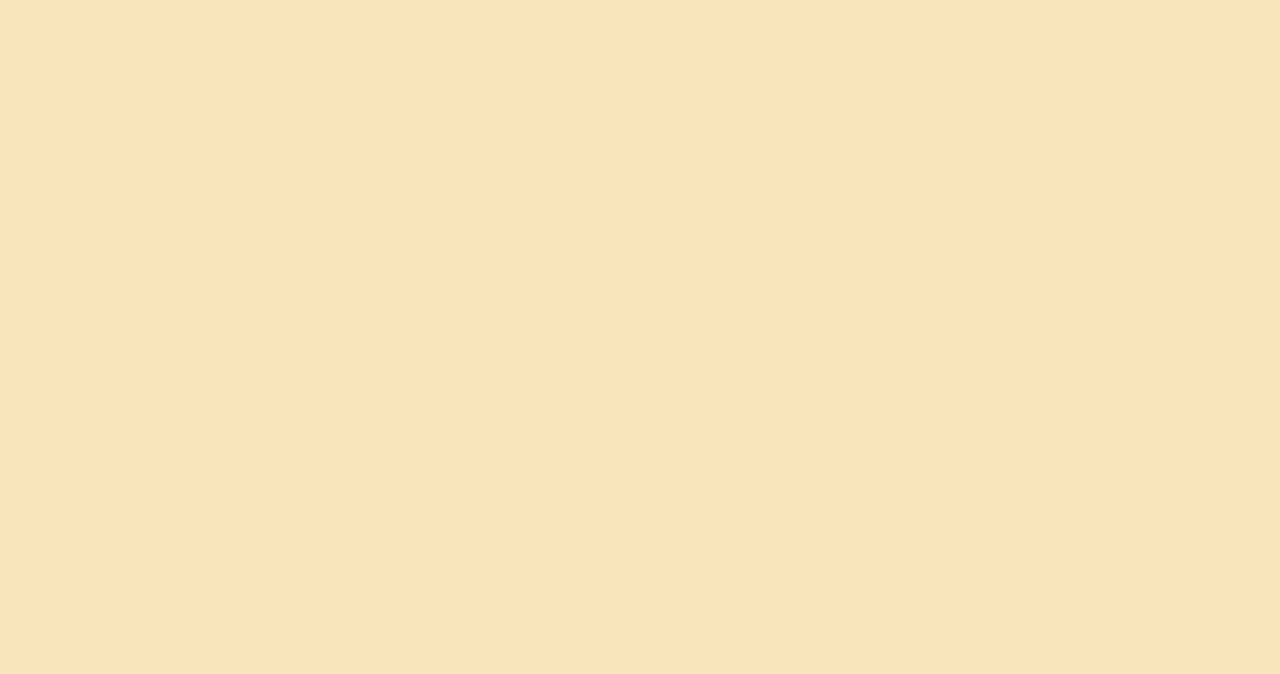
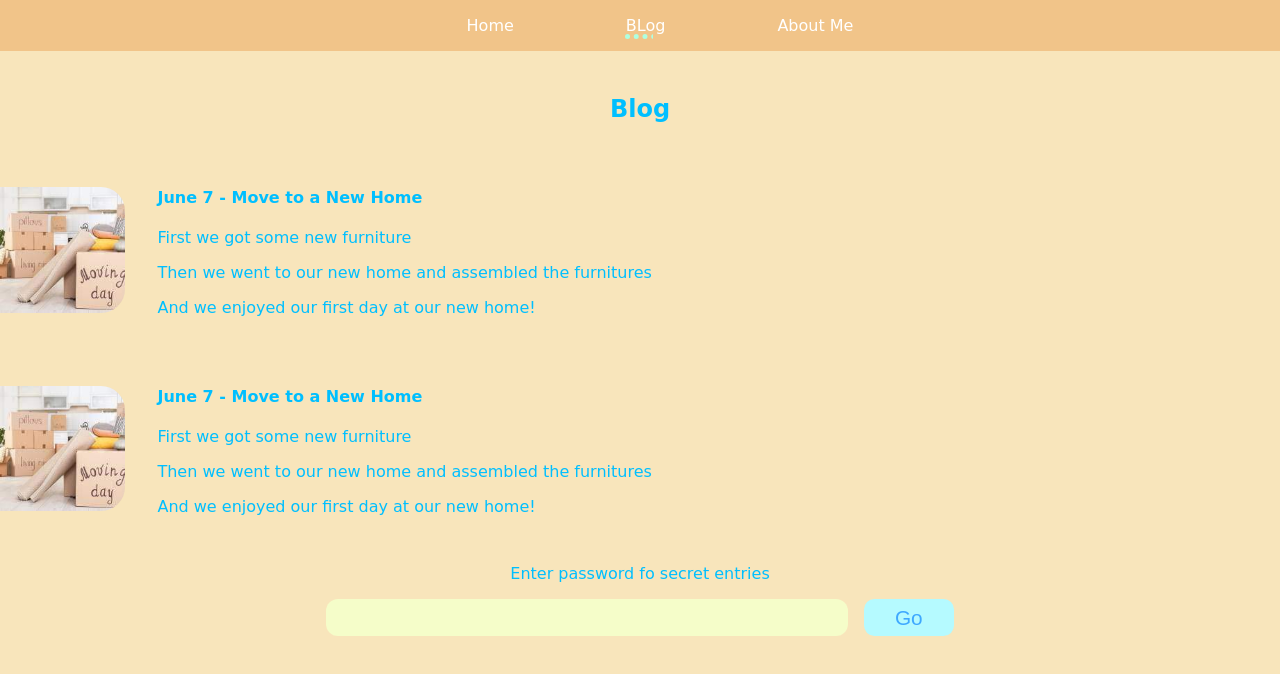
Before and after one commit to Tianyuan-Han/summer-blog-2025, a plain HTML site: page blog.html in a window 1280 px wide. Drawn offline with Linux system fonts and the light colour scheme.

Commit message:
see changes

```diff
--- a/blog.html
+++ b/blog.html
@@ -5,14 +5,120 @@
         <meta charset="UTF-8">
         <meta name="viewport" content="width=device-width, initial-scale=1.0">
         <meta http-equiv="X-UA-Compatible" content="ie=edge">
-        <title>Tab Title</title>
+        <title>My Blog</title>
         <link rel="stylesheet" href="style.css">
     </head>
 
     <body>
 
         <!-- TYPE CODE BELOW -->
+        <nav class="navbar">
+            <ul class="nav-links">
+                <li><a href="index.html">Home</a></li>
+                <li class="current"><a href="blog.html">BLog</a></li>
+                <li><a href="about.html">About Me</a></li>
+            </ul>
+        </nav>
 
+        <h2 class="title">Blog</h2>
+        <div class="blog-entry">
+            <img src="/images.jpg">
+            <div>
+                <h4>June 7 - Move to a New Home</h4>
+                <p>
+                    First we got some new furniture
+                </p>
+
+                <p>
+                    Then we went to our new home and assembled the furnitures
+                </p>
+
+                <p>
+                    And we enjoyed our first day at our new home!
+                </p>
+            </div>
+        </div>
+
+        <div class="blog-entry">
+            <img src="/images.jpg">
+            <div>
+                <h4>June 7 - Move to a New Home</h4>
+                <p>
+                    First we got some new furniture
+                </p>
+
+                <p>
+                    Then we went to our new home and assembled the furnitures
+                </p>
+
+                <p>
+                    And we enjoyed our first day at our new home!
+                </p>
+            </div>
+        </div>
+
+        <div id="enter-password">
+            <p>Enter password fo secret entries</p>
+            <span id="password-field">
+                <input type="password" id="password">
+                <button>Go</button>
+            </span>
+            <p id="message"></p>
+        </div>
+
+        <div class="blog-entry hidden">
+            <img src="/images.jpg">
+            <div>
+                <h4>June 7 - Move to a New Home</h4>
+                <p>
+                    First we got some new furniture
+                </p>
+
+                <p>
+                    Then we went to our new home and assembled the furnitures
+                </p>
+
+                <p>
+                    And we enjoyed our first day at our new home!
+                </p>
+            </div>
+        </div>
+
+        <div class="blog-entry hidden">
+            <img src="/images.jpg">
+            <div>
+                <h4>June 7 - Move to a New Home</h4>
+                <p>
+                    First we got some new furniture
+                </p>
+
+                <p>
+                    Then we went to our new home and assembled the furnitures
+                </p>
+
+                <p>
+                    And we enjoyed our first day at our new home!
+                </p>
+            </div>
+        </div>
+
+        <div class="blog-entry hidden">
+            <img src="/images.jpg">
+            <div>
+                <h4>June 7 - Move to a New Home</h4>
+                <p>
+                    First we got some new furniture
+                </p>
+
+                <p>
+                    Then we went to our new home and assembled the furnitures
+                </p>
+
+                <p>
+                    And we enjoyed our first day at our new home!
+                </p>
+            </div>
+        </div>
 
         <script src="script.js"></script>
     </body>
--- a/style.css
+++ b/style.css
@@ -83,3 +83,49 @@ p{
 .accordion-header:hover {
     background-color: rgb(201, 255, 237);
 }
+
+.hidden {
+    display: none !important;
+}
+
+.blog-entry {
+    display: flex;
+    align-items: center;
+    gap: 2em;
+    padding-right: 2%;
+    margin-bottom: 2em;
+}
+
+.blog-entry img {
+    width: 10%;
+    border-radius: 0 1.5em 1.5em 0;
+}
+
+#enter-password {
+    text-align: center;
+}
+
+#enter-password input {
+    font-size: 1.5rem;
+    border-radius: 0.5em;
+    border: 0;
+    padding:0.2em;
+    width:40%;
+    background-color: rgb(245, 253, 201);
+}
+
+#enter-password button {
+    font-size: 1.3rem;
+    padding: 0.3em;
+    border-radius: 0.5em;
+    width: 7%;
+    border: 0;
+    background-color: rgb(181, 250, 255);
+    color: rgb(62, 168, 255);
+}
+
+#password-field {
+    display: flex;
+    justify-content: center;
+    gap: 1em;
+}
```
Also changed, not shown: about.html (+1 -1 lines), index.html (+1 -1 lines), images.jpg (added).
